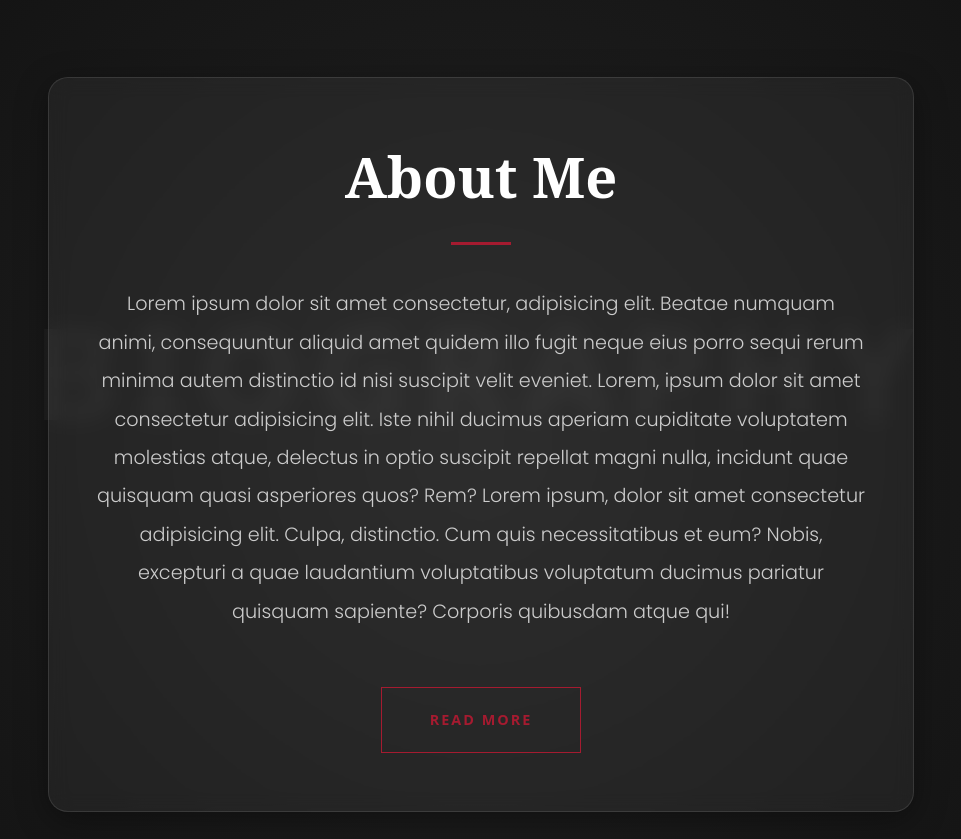
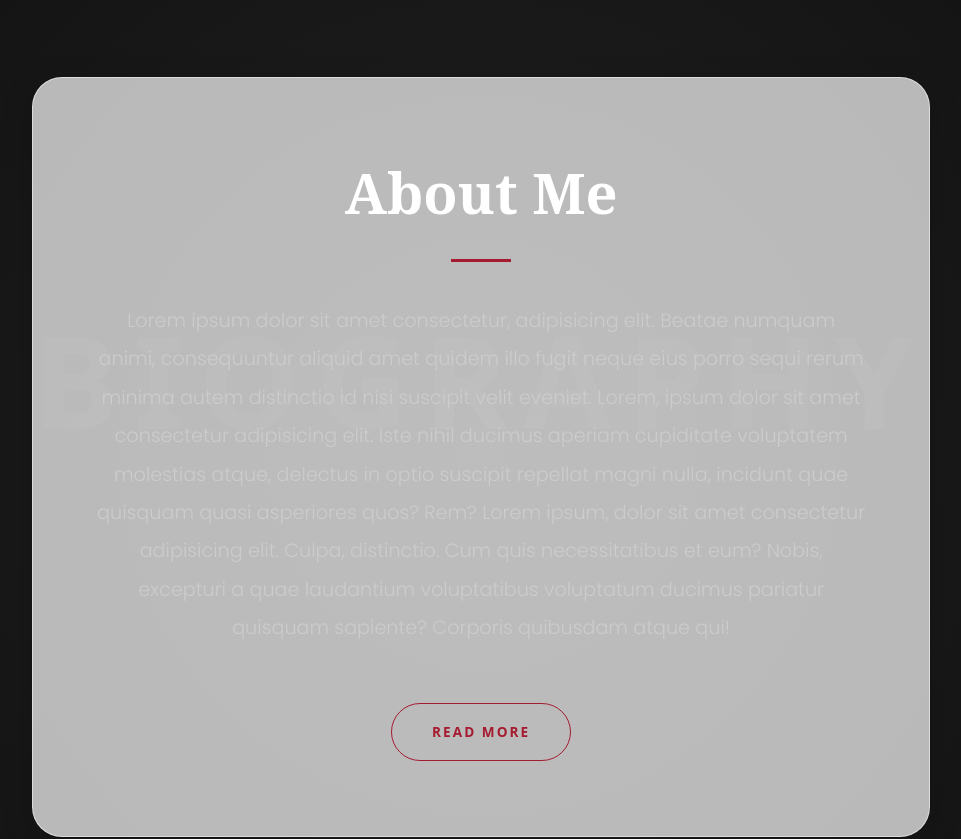
Before and after one commit to Iusif797/filipveksler_landingpage, a Next.js app: page / in a window 1280 px wide. Shown: the part 2180-3019 px from the top of the page, without its empty margins (159-1120 px from the left). Built offline with nearby package versions, Linux system fonts and the light colour scheme.

Commit message:
final fix

```diff
--- a/app/globals.css
+++ b/app/globals.css
@@ -3,21 +3,28 @@
 :root {
     --primary-color: #a51b30;
     --primary-dark: #801525;
-    --secondary-color: #1a1a1a;
-    --text-color: #333;
-    --text-light: #f4f4f4;
-    --bg-light: #f9f9f9;
-    --bg-dark: #111;
-    --glass-bg: rgba(255, 255, 255, 0.05);
-    --glass-border: rgba(255, 255, 255, 0.1);
-    --glass-shadow: 0 8px 32px 0 rgba(0, 0, 0, 0.37);
-    --card-shadow: 0 10px 30px -10px rgba(0,0,0,0.1);
-    --card-hover-shadow: 0 20px 40px -10px rgba(0,0,0,0.2);
+    --secondary-color: #111111;
+    --text-color: #222222;
+    --text-light: #f8f8f8;
+    --bg-light: #ffffff;
+    --bg-dark: #0a0a0a;
+
+    /* Premium Glassmorphism */
+    --glass-bg: rgba(255, 255, 255, 0.03);
+    --glass-border: rgba(255, 255, 255, 0.08);
+    --glass-shadow: 0 8px 32px 0 rgba(0, 0, 0, 0.2);
+
+    /* Elegant Shadows */
+    --card-shadow: 0 4px 20px rgba(0, 0, 0, 0.06);
+    --card-hover-shadow: 0 20px 40px rgba(0, 0, 0, 0.12);
+
     --font-serif: "Noto Serif", serif;
     --font-sans: "Noto Sans", sans-serif;
     --max-width: 1100px;
     --header-height: 80px;
-    --transition: all 0.4s cubic-bezier(0.25, 0.8, 0.25, 1);
+
+    /* Smooth Apple-like Transition */
+    --transition: all 0.5s cubic-bezier(0.16, 1, 0.3, 1);
 }
 
 * {
@@ -140,13 +147,14 @@ ul {
 
 .journey-card {
     background: white;
-    border-radius: 20px;
+    border-radius: 24px;
     padding: 2.5rem;
     box-shadow: var(--card-shadow);
-    border: 1px solid rgba(0, 0, 0, 0.05);
+    border: 1px solid rgba(0, 0, 0, 0.03);
     transition: var(--transition);
     position: relative;
     overflow: hidden;
+    will-change: transform, box-shadow;
 }
 
 .journey-card::before {
@@ -323,6 +331,13 @@ ul {
     transition: all 0.8s ease-out;
 }
 
+html {
+    overflow-x: hidden;
+    width: 100%;
+    position: relative;
+    scroll-behavior: smooth;
+}
+
 .reveal.active {
     opacity: 1;
     transform: translateY(0);
@@ -331,20 +346,21 @@ ul {
 /* --- Buttons --- */
 .btn {
     display: inline-block;
-    padding: 1.2rem 3rem;
+    padding: 1rem 2.5rem;
     font-family: var(--font-sans);
-    font-weight: 700;
+    font-weight: 600;
     text-transform: uppercase;
-    letter-spacing: 2px;
-    font-size: 0.9rem;
+    letter-spacing: 0.15em;
+    font-size: 0.85rem;
     color: var(--primary-color);
     border: 1px solid var(--primary-color);
     background: transparent;
     cursor: pointer;
-    transition: var(--transition);
+    transition: all 0.4s cubic-bezier(0.2, 0.8, 0.2, 1);
     position: relative;
     overflow: hidden;
     z-index: 1;
+    border-radius: 50px;
 }
 
 .btn::before {
@@ -355,7 +371,7 @@ ul {
     width: 0;
     height: 100%;
     background-color: var(--primary-color);
-    transition: var(--transition);
+    transition: all 0.4s cubic-bezier(0.2, 0.8, 0.2, 1);
     z-index: -1;
 }
 
@@ -587,13 +603,14 @@ section {
 
 /* --- Glassmorphism --- */
 .glass-card {
-    background: var(--glass-bg);
-    backdrop-filter: blur(10px);
-    -webkit-backdrop-filter: blur(10px);
-    border: 1px solid var(--glass-border);
-    border-radius: 20px;
-    padding: 3rem;
+    background: rgba(255, 255, 255, 0.7);
+    backdrop-filter: blur(20px);
+    -webkit-backdrop-filter: blur(20px);
+    border: 1px solid rgba(255, 255, 255, 0.5);
+    border-radius: 30px;
+    padding: 4rem;
     box-shadow: var(--glass-shadow);
+    will-change: transform;
 }
 
 /* --- Section Variants --- */
--- a/components/ScrollReveal.tsx
+++ b/components/ScrollReveal.tsx
@@ -45,20 +45,21 @@ export default function ScrollReveal({
   className = "",
   animation = "fadeUp",
   delay = 0,
-  duration = 0.6,
+  duration = 0.8,
 }: ScrollRevealProps) {
   return (
     <motion.div
       initial="hidden"
       whileInView="visible"
-      viewport={{ once: true, margin: "-50px" }}
+      viewport={{ once: true, margin: "-10% 0px" }}
       variants={animations[animation]}
       transition={{
         duration,
         delay,
-        ease: [0.25, 0.1, 0.25, 1],
+        ease: [0.22, 1, 0.36, 1],
       }}
       className={className}
+      style={{ willChange: "transform, opacity", transform: "translateZ(0)" }}
     >
       {children}
     </motion.div>
```
Also changed, not shown: components/Welcome.tsx (+3 -0 lines).
